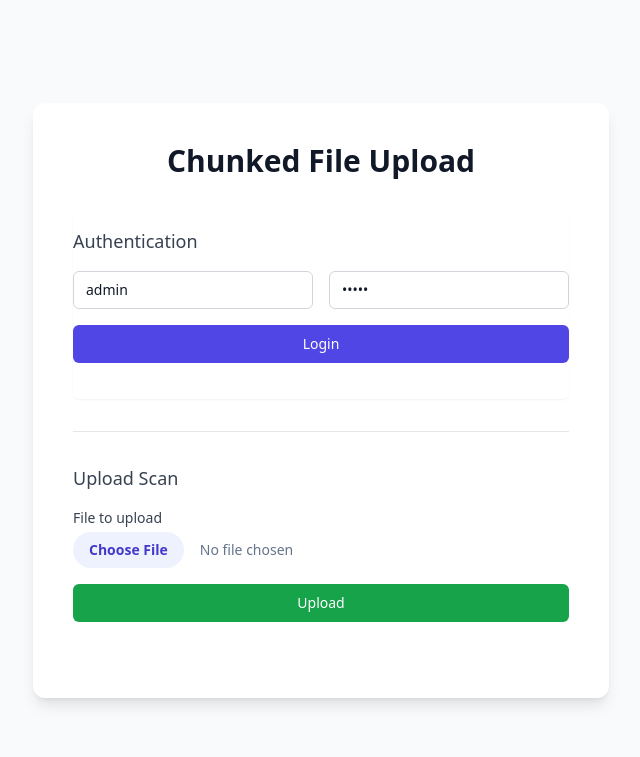
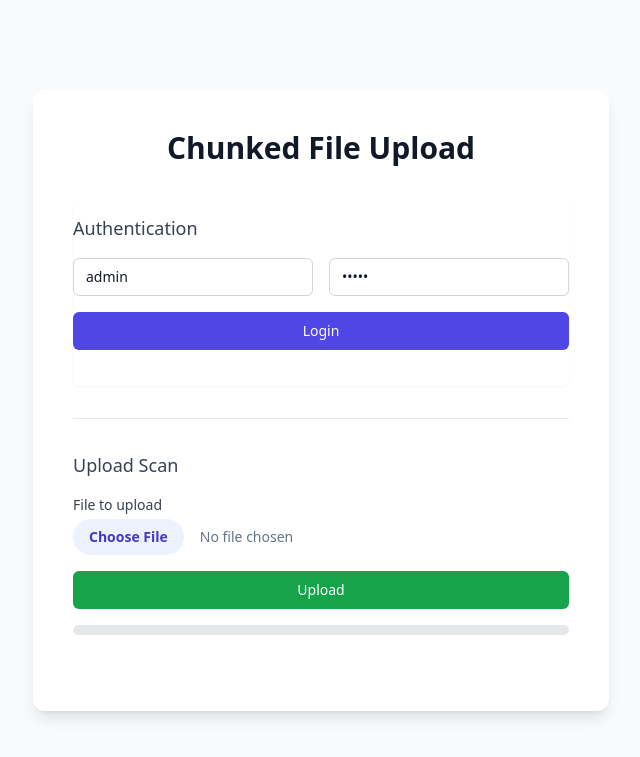
Before and after one commit to wito-alex/hakaton-2025-8, a Django app: template backend/patient/templates/patient/home.html in a window 1280 px wide. Shown: the top 757 px of the page, without its empty margins (319-959 px from the left). Run offline with Django 5.2, Linux system fonts and the light colour scheme; the template is opened without the code that fills it, so the values that code supplies are empty; parts of the project's set-up code (start-up, migrations or seed data) failed here and were passed over; some libraries are stand-ins or nearby versions.

Commit message:
feat: home and create scan

```diff
--- a/backend/patient/templates/patient/home.html
+++ b/backend/patient/templates/patient/home.html
@@ -2,21 +2,25 @@
 {% load static i18n %}
 
 {% block content %}
+<link
+    rel="stylesheet"
+    href="https://cdnjs.cloudflare.com/ajax/libs/animate.css/4.1.1/animate.min.css"
+/>
 <div class="min-h-screen flex items-center justify-center py-12 px-4 sm:px-6 lg:px-8">
-    <div class="max-w-xl w-full space-y-8 bg-white p-10 rounded-xl shadow-lg">
+    <div class="max-w-xl w-full space-y-8 bg-white p-10 rounded-xl shadow-lg animate__animated animate__fadeInUp">
         <div>
             <h1 class="text-center text-3xl font-extrabold text-gray-900">
                 Chunked File Upload
             </h1>
         </div>
 
-        <div class="space-y-4 rounded-md shadow-sm">
+        <div id="login-form" class="space-y-4 rounded-md shadow-sm">
             <h3 class="text-lg font-medium text-gray-700 pt-4">Authentication</h3>
             <div class="grid grid-cols-1 gap-4 sm:grid-cols-2">
                 <input type="text" id="username" placeholder="Username" value="admin" class="appearance-none rounded-md relative block w-full px-3 py-2 border border-gray-300 placeholder-gray-500 text-gray-900 focus:outline-none focus:ring-indigo-500 focus:border-indigo-500 focus:z-10 sm:text-sm">
                 <input type="password" id="password" placeholder="Password" value="admin" class="appearance-none rounded-md relative block w-full px-3 py-2 border border-gray-300 placeholder-gray-500 text-gray-900 focus:outline-none focus:ring-indigo-500 focus:border-indigo-500 focus:z-10 sm:text-sm">
             </div>
-            <button id="loginButton" class="group relative w-full flex justify-center py-2 px-4 border border-transparent text-sm font-medium rounded-md text-white bg-indigo-600 hover:bg-indigo-700 focus:outline-none focus:ring-2 focus:ring-offset-2 focus:ring-indigo-500">
+            <button id="loginButton" class="group relative w-full flex justify-center py-2 px-4 border border-transparent text-sm font-medium rounded-md text-white bg-indigo-600 hover:bg-indigo-700 focus:outline-none focus:ring-2 focus:ring-offset-2 focus:ring-indigo-500 transition-transform transform hover:scale-105">
                 Login
             </button>
             <div id="token-status" class="text-sm text-center font-medium h-5"></div>
@@ -31,10 +35,13 @@
                 <input type="file" id="fileInput" class="mt-1 block w-full text-sm text-slate-500 file:mr-4 file:py-2 file:px-4 file:rounded-full file:border-0 file:text-sm file:font-semibold file:bg-indigo-50 file:text-indigo-700 hover:file:bg-indigo-100">
             </div>
 
-            <button id="uploadButton" class="group relative w-full flex justify-center py-2 px-4 border border-transparent text-sm font-medium rounded-md text-white bg-green-600 hover:bg-green-700 focus:outline-none focus:ring-2 focus:ring-offset-2 focus:ring-green-500">
+            <button id="uploadButton" class="group relative w-full flex justify-center py-2 px-4 border border-transparent text-sm font-medium rounded-md text-white bg-green-600 hover:bg-green-700 focus:outline-none focus:ring-2 focus:ring-offset-2 focus:ring-green-500 transition-transform transform hover:scale-105">
                 Upload
             </button>
-            <div id="progress" class="text-sm text-center font-medium text-gray-600 h-5"></div>
+            <div class="w-full bg-gray-200 rounded-full h-2.5">
+                <div id="progressBar" class="bg-indigo-600 h-2.5 rounded-full transition-all duration-300 ease-linear" style="width: 0%"></div>
+            </div>
+            <div id="progressText" class="text-sm text-center font-medium text-gray-600 h-5"></div>
         </div>
     </div>
 </div>
@@ -47,28 +54,82 @@
     <script type="text/javascript">
         const fileInput = document.getElementById('fileInput');
         const uploadButton = document.getElementById('uploadButton');
-        const progressDiv = document.getElementById('progress');
+        const progressText = document.getElementById('progressText');
+        const progressBar = document.getElementById('progressBar');
         const usernameInput = document.getElementById('username');
         const passwordInput = document.getElementById('password');
         const loginButton = document.getElementById('loginButton');
         const tokenDiv = document.getElementById('token-status');
-        const scanIdInput = document.getElementById('scanIdInput');
+        const loginForm = document.getElementById('login-form');
 
         const CHUNK_SIZE = 1024 * 1024 * 5; // 5MB
         const UPLOAD_URL = '/api/patient/scans/upload/';
         const TOKEN_URL = '/api/token/';
+        const TOKEN_REFRESH_URL = '/api/token/refresh/';
 
         let accessToken = null;
+        let refreshToken = null;
 
+        function triggerAnimation(element, animation) {
+            element.classList.add('animate__animated', animation);
+            element.addEventListener('animationend', () => {
+                element.classList.remove('animate__animated', animation);
+            }, { once: true });
+        }
+
+        // --- TOKEN MANAGEMENT ---
+        function parseJwt(token) {
+            try {
+                return JSON.parse(atob(token.split('.')[1]));
+            } catch (e) {
+                return null;
+            }
+        }
+
+        async function getValidAccessToken() {
+            if (!accessToken) return null;
+
+            const decodedToken = parseJwt(accessToken);
+            const isExpired = decodedToken && decodedToken.exp * 1000 < Date.now();
+
+            if (!isExpired) {
+                return accessToken;
+            }
+
+            // Access token is expired, try to refresh it
+            tokenDiv.innerText = 'Token expired, refreshing...';
+            try {
+                const response = await fetch(TOKEN_REFRESH_URL, {
+                    method: 'POST',
+                    headers: { 'Content-Type': 'application/json' },
+                    body: JSON.stringify({ refresh: refreshToken }),
+                });
+                if (!response.ok) throw new Error('Refresh failed');
+
+                const data = await response.json();
+                accessToken = data.access;
+                // Note: Some refresh strategies also return a new refresh token.
+                // refreshToken = data.refresh || refreshToken;
+                tokenDiv.innerText = 'Token refreshed successfully!';
+                tokenDiv.style.color = 'blue';
+                return accessToken;
+            } catch (error) {
+                accessToken = null;
+                refreshToken = null;
+                tokenDiv.innerText = 'Session expired. Please log in again.';
+                tokenDiv.style.color = 'red';
+                return null;
+            }
+        }
+
+        // --- LOGIN ---
         loginButton.addEventListener('click', async () => {
-            const username = usernameInput.value;
-            const password = passwordInput.value;
             tokenDiv.innerText = 'Logging in...';
             try {
                 const response = await fetch(TOKEN_URL, {
                     method: 'POST',
                     headers: { 'Content-Type': 'application/json' },
-                    body: JSON.stringify({ username, password }),
+                    body: JSON.stringify({ username: usernameInput.value, password: passwordInput.value }),
                 });
 
                 if (!response.ok) {
@@ -78,16 +139,21 @@
 
                 const data = await response.json();
                 accessToken = data.access;
+                refreshToken = data.refresh;
                 tokenDiv.innerText = 'Logged in successfully!';
                 tokenDiv.style.color = 'green';
+                triggerAnimation(tokenDiv, 'animate__tada');
             } catch (error) {
                 tokenDiv.innerText = `Login failed: ${error.message}`;
                 tokenDiv.style.color = 'red';
+                triggerAnimation(loginForm, 'animate__shakeX');
                 console.error('Login failed:', error);
             }
         });
 
+        // --- UPLOAD LOGIC ---
         const calculateMD5 = (file, callback) => {
+            // ... (MD5 logic remains the same)
             const blobSlice = File.prototype.slice || File.prototype.mozSlice || File.prototype.webkitSlice;
             const chunks = Math.ceil(file.size / CHUNK_SIZE);
             let currentChunk = 0;
@@ -97,7 +163,9 @@
             fileReader.onload = (e) => {
                 spark.append(e.target.result);
                 currentChunk++;
-                progressDiv.innerText = `Calculating MD5: ${Math.round((currentChunk/chunks)*100)}%`;
+                const percent = Math.round((currentChunk/chunks)*100);
+                progressBar.style.width = `${percent}%`;
+                progressText.innerText = `Calculating MD5: ${percent}%`;
                 if (currentChunk < chunks) {
                     loadNextChunk();
                 } else {
@@ -105,9 +173,8 @@
                 }
             };
             fileReader.onerror = () => {
-                console.error('MD5 calculation failed');
-                progressDiv.innerText = 'Error calculating MD5.';
-                progressDiv.style.color = 'red';
+                progressText.innerText = 'Error calculating MD5.';
+                progressText.style.color = 'red';
             };
             const loadNextChunk = () => {
                 const start = currentChunk * CHUNK_SIZE;
@@ -117,24 +184,27 @@
             loadNextChunk();
         };
 
-        uploadButton.addEventListener('click', () => {
-            if (!accessToken) {
-                progressDiv.innerText = 'Please log in first.';
-                progressDiv.style.color = 'orange';
+        uploadButton.addEventListener('click', async () => {
+            const validToken = await getValidAccessToken();
+            if (!validToken) {
+                progressText.innerText = 'Please log in first.';
+                progressText.style.color = 'orange';
                 return;
             }
             const file = fileInput.files[0];
             if (!file) {
-                progressDiv.innerText = 'Please select a file.';
-                progressDiv.style.color = 'orange';
+                progressText.innerText = 'Please select a file.';
+                progressText.style.color = 'orange';
                 return;
             }
-
-            progressDiv.innerText = 'Calculating MD5 checksum...';
-            progressDiv.style.color = 'black';
+            progressText.innerText = 'Calculating MD5 checksum...';
+            progressText.style.color = 'black';
+            progressBar.style.width = '0%';
+            progressBar.classList.remove('bg-green-500');
+            progressBar.classList.add('bg-indigo-600');
 
             calculateMD5(file, (md5) => {
-                progressDiv.innerText = `MD5: ${md5}. Starting upload...`;
+                progressText.innerText = `MD5: ${md5}. Starting upload...`;
                 startUpload(file, md5);
             });
         });
@@ -142,7 +212,7 @@
         async function startUpload(file, md5) {
             const totalSize = file.size;
             let start = 0;
-            let uploadUrl = UPLOAD_URL; // First request goes to the base URL
+            let uploadUrl = UPLOAD_URL;
 
             try {
                 while (start < totalSize) {
@@ -150,17 +220,22 @@
                     const chunk = file.slice(start, end);
                     const contentRange = `bytes ${start}-${end - 1}/${totalSize}`;
 
-                    progressDiv.innerText = `Uploading chunk... ${Math.round((end/totalSize)*100)}%`;
+                    const percent = Math.round((end/totalSize)*100);
+                    progressBar.style.width = `${percent}%`;
+                    progressText.innerText = `Uploading... ${percent}%`;
 
                     const formData = new FormData();
                     formData.append('file', chunk);
                     formData.append('filename', file.name);
 
+                    const currentAccessToken = await getValidAccessToken();
+                    if (!currentAccessToken) throw new Error("Session expired.");
+
                     const chunkResponse = await fetch(uploadUrl, {
                         method: 'PUT',
                         headers: {
                             'Content-Range': contentRange,
-                            'Authorization': `Bearer ${accessToken}`,
+                            'Authorization': `Bearer ${currentAccessToken}`,
                         },
                         body: formData,
                     });
@@ -171,17 +246,19 @@
                     }
 
                     const responseData = await chunkResponse.json();
-                    uploadUrl = responseData.url; // Use the new URL for subsequent chunks
+                    uploadUrl = responseData.url;
                     start = end;
                 }
 
-                // Finalize upload
-                progressDiv.innerText = 'Finalizing upload...';
-                const finalResponse = await fetch(uploadUrl, { // Use the last received URL
+                progressText.innerText = 'Finalizing upload...';
+                const finalAccessToken = await getValidAccessToken();
+                if (!finalAccessToken) throw new Error("Session expired.");
+
+                const finalResponse = await fetch(uploadUrl, {
                     method: 'POST',
                     headers: {
                         'Content-Type': 'application/json',
-                        'Authorization': `Bearer ${accessToken}`,
+                        'Authorization': `Bearer ${finalAccessToken}`,
                     },
                     body: JSON.stringify({ md5: md5 }),
                 });
@@ -191,14 +268,16 @@
                     throw new Error(`Finalization failed: ${JSON.stringify(errorData)}`);
                 }
 
-                const finalData = await finalResponse.json();
-                progressDiv.innerText = 'Upload complete!';
-                progressDiv.style.color = 'green';
-                console.log('Final response:', finalData);
+                progressBar.classList.remove('bg-indigo-600');
+                progressBar.classList.add('bg-green-500');
+                progressText.innerText = 'Upload complete!';
+                progressText.style.color = 'green';
+                triggerAnimation(progressText, 'animate__tada');
 
             } catch (error) {
-                progressDiv.innerText = `Error: ${error.message}`;
-                progressDiv.style.color = 'red';
+                progressBar.style.width = '0%';
+                progressText.innerText = `Error: ${error.message}`;
+                progressText.style.color = 'red';
                 console.error('Upload failed:', error);
             }
         }
```
Also changed, not shown: backend/patient/upload/serializers.py (+4 -3 lines).
